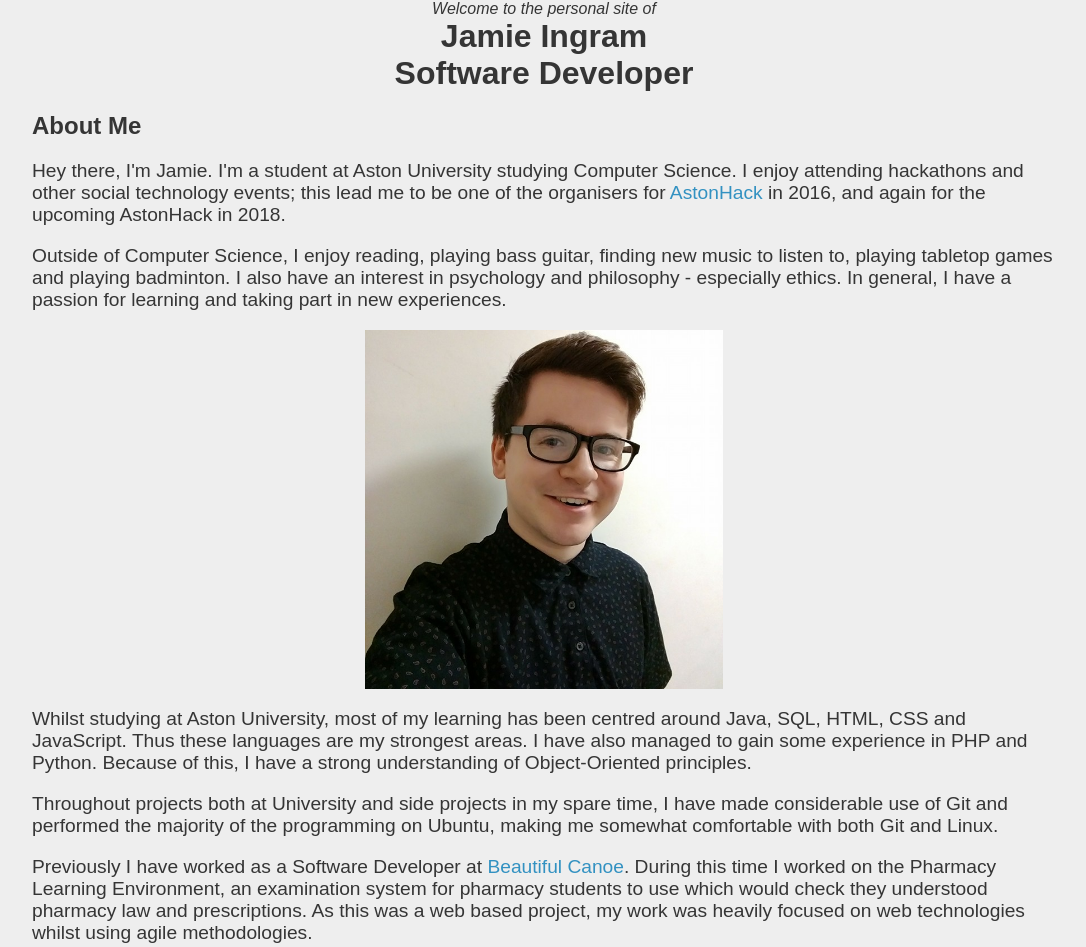
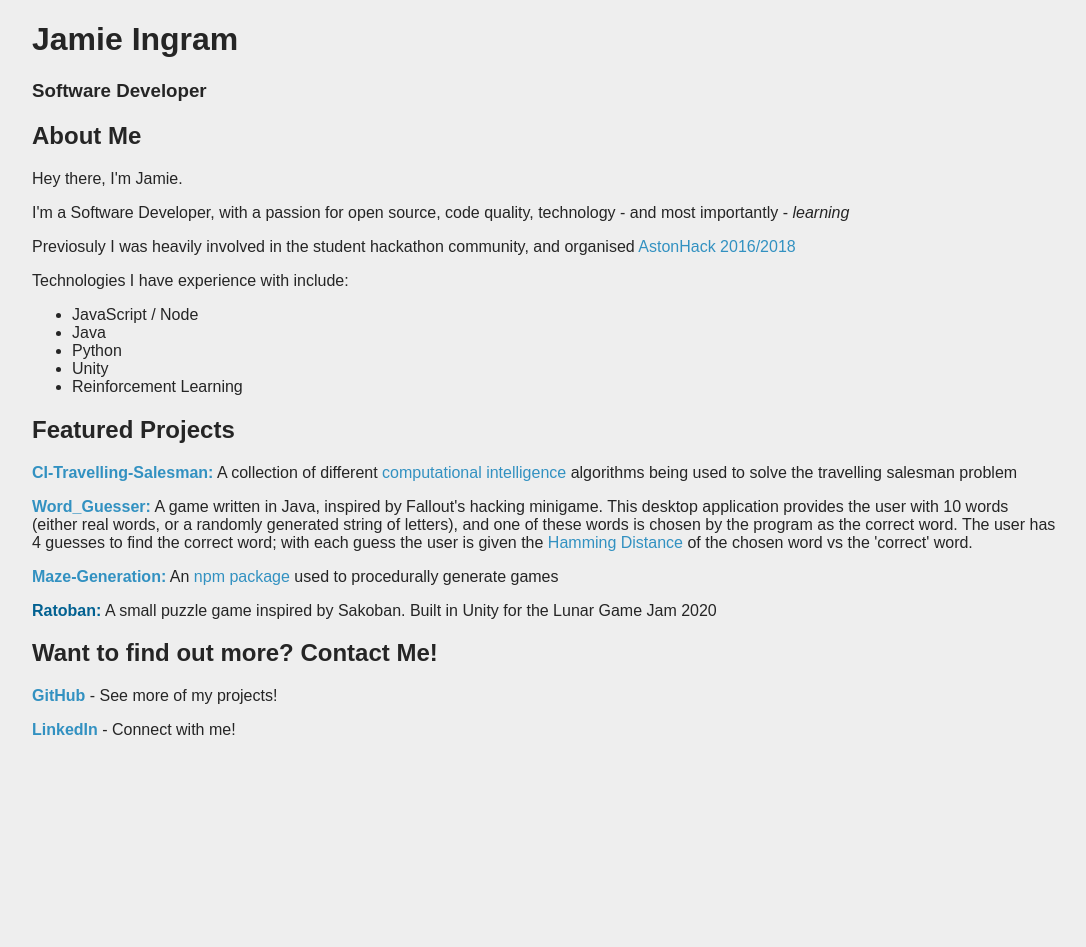
Before and after one commit to JRIngram/JRIngram.github.io, a plain HTML site: page index.html in a window 1280 px wide. Shown: the top 947 px of the page, without its empty margins (96-1182 px from the left). After the commit the page ends 800 px from the top, so only its background shows below. Drawn offline with Linux system fonts and the light colour scheme; a script that the page names is missing.

Commit message:
Minimise design

```diff
--- a/index.html
+++ b/index.html
@@ -8,38 +8,38 @@
     <script src="scripts/header.js"></script>
   </head>
   <body>
-	<header style="text-align:center;">
-		<div id="introductionHeader">
-			<p><i>Welcome to the personal site of</i></p>
-			<span id="title"><h1>Jamie Ingram - Software Developer</h1></span>
+	<header>
+		<h1>Jamie Ingram</h1>
+		<h3>Software Developer</h3>
+	</header>
+	<main>
+		<section id="aboutMe">
+			<h2>About Me</h2>
+			<p>Hey there, I'm Jamie.</p>
+			<p>I'm a Software Developer, with a passion for open source, code quality, technology - and most importantly - <i>learning</i></p>
+			<p>Previosuly I was heavily involved in the student hackathon community, and organised <a href="https://astonhack.co.uk/">AstonHack 2016/2018</a></p>
+			<div>Technologies I have experience with include:
+			<ul>
+				<li>JavaScript / Node</li>
+				<li>Java</li>
+				<li>Python</li>
+				<li>Unity</li>
+				<li>Reinforcement Learning</li>
+			</ul>
 			</div>
-	</header>
-	<section class="aboutMe">
-		<h2>About Me</h2>
-		<p>Hey there, I'm Jamie. I'm a student at Aston University studying Computer Science. I enjoy attending hackathons and other social technology events; this lead me to be one of the organisers for <a href="https://astonhack.co.uk/" target="_blank"> AstonHack</a> in 2016, and again for the upcoming AstonHack in 2018.</p>
-		<p>Outside of Computer Science, I enjoy reading, playing bass guitar, finding new music to listen to, playing tabletop games and playing badminton. I also have an interest in psychology and philosophy - especially ethics. In general, I have a passion for learning and taking part in new experiences.</p>
-		<div id="photobreak">
-			<img src="images/me.jpg" alt="A picture of me!">
-		</div>
-		<p>Whilst studying at Aston University, most of my learning has been centred around Java, SQL, HTML, CSS and JavaScript. Thus these languages are my strongest areas. I have also managed to gain some experience in PHP and Python. Because of this, I have a strong understanding of Object-Oriented principles.</p>
-		<p>Throughout projects both at University and side projects in my spare time, I have made considerable use of Git and performed the majority of the programming on Ubuntu, making me somewhat comfortable with both Git and Linux.</p>
-		<p>Previously I have worked as a Software Developer at <a href="https://beautifulcanoe.com/" target="_blank">Beautiful Canoe</a>. During this time I worked on the Pharmacy Learning Environment, an examination system for pharmacy students to use which would check they understood pharmacy law and prescriptions. As this was a web based project, my work was heavily focused on web technologies whilst using agile methodologies.</p>
 		</section>
-	<section class="projects">
+		<section id="projects">
 			<h2>Featured Projects</h2>
+			<b class="projectTitle"><a href="https://github.com/JRIngram/CI-Travelling-Salesman" target ="_blank">CI-Travelling-Salesman:</a></b> A collection of different <a href="https://en.wikipedia.org/wiki/Computational_intelligence">computational intelligence</a> algorithms being used to solve the travelling salesman problem</p></li>
 			<p><b class="projectTitle"><a href="https://github.com/JRIngram/Word_Guesser" target ="_blank">Word_Guesser:</a></b> A game written in Java, inspired by Fallout's hacking minigame. This desktop application provides the user with 10 words (either real words, or a randomly generated string of letters), and one of these words is chosen by the program as the correct word. The user has 4 guesses to find the correct word; with each guess the user is given the <a href="https://en.wikipedia.org/wiki/Hamming_distance" target="_blank">Hamming Distance</a> of the chosen word vs the 'correct' word.</p>
-		<p><b class="projectTitle"><a href="https://github.com/JRIngram/FiLo" target ="_blank">FiLo:</a></b> A dummy website to demonstrate my knowledge of client-side and server side programming, using PHP, JavaScript, HTML and CSS. The idea behind this website is that a user would post lost items that they have found e.g. a lost necklace, another user would log-on to the website and see their lost necklace and 'claim' the item.</p>
-		<p><b class="projectTitle"><a href="https://github.com/JRIngram/GAExperiment" target ="_blank">Genetic Algorithm Experiment:</b></a> Software written originally written in Java to teach myself the basics of genetic algorithms. Currently it uses basic reproduction, crossover and mutation algorithms. In future I would like to make these more complex, and allow the user to switch between the different algorithms. In future I would like to allow this piece of open source software to become an educational tool so that others can benefit from my experimentations when learning about genetic algorithms.
-		<p>To see other projects of mine, please visit my <a href="https://github.com/JRIngram" target ="_blank">GitHub Page</a>.</p>
+			<p><b class="projectTitle"><a href="https://github.com/JRIngram/maze-gen" target ="_blank">Maze-Generation:</a></b> An <a href="https://www.npmjs.com/package/maze-generation">npm package</a> used to procedurally generate games</p>
+			<p><b class="projectTitle"><a href="">Ratoban:</a></b> A small puzzle game inspired by Sakoban. Built in Unity for the Lunar Game Jam 2020</p>
 		</section>
 		<section id="contactMe">
 			<h2>Want to find out more? Contact Me!</h2>
-		<p><a href="https://github.com/JRIngram" target ="_blank">GitHub: </a> If you're interested in any of my projects and want to ask questions about them or raise issues with them, checkout my GitHub.</p>
-		<p><a href="https://www.linkedin.com/in/jamieringram/" target="_blank">LinkedIn: </a> Connect with me if you wish to see a more detailed résumé or want to send me a message about potential opportunities.</p>
-                <p><a href="mailto:jamie@ingram.technology">Email: </a> If you have any queries or wish to e-mail me about potential projects and opportunities then send me e-mail and I will get back to you as soon as I am able.</p>
+			<p><b><a href="https://github.com/JRIngram" target ="_blank">GitHub</a></b> - See more of my projects!</p>
+			<p><b><a href="https://www.linkedin.com/in/jamieringram/" target="_blank">LinkedIn</a></b> - Connect with me!</p>
 		</section>
-	<footer style="text-align:center;">
-		<p><i>Website created and coded by myself. Like many of my projects it's open source! View the code <a href="https://github.com/JRIngram/JRIngram.github.io" target="_blank">here</a>!</i></p>
-	</footer>
+	</main>
   </body>
 </html>
--- a/scripts/header.js
+++ /dev/null
@@ -1,27 +0,0 @@
-window.onload = function(){
-	introductionHeader = document.getElementById('introductionHeader');
-	title = document.getElementById('title');
-	windowWidth = window.innerWidth;
-	reformatTitle(windowWidth)
-}
-
-
-
-window.onresize = function(){
-	windowWidth = window.innerWidth;
-	reformatTitle(windowWidth)
-}
-
-
-/*
-If the window width is less than 1350px then the title is split into two lines and the hyphen is removed
-If the window width is greater than 1350px then the title is placed as one line with a hyphen splitting the name and job.
-*/
-function reformatTitle(windowSize){
-	if(windowSize > 1350){
-		title.innerHTML = '<h1>Jamie Ingram - Software Developer</h1>';
-	}
-	else if (windowSize < 1350){
-		title.innerHTML = '<h1>Jamie Ingram</h1><h1>Software Developer</h1>';
-	}
-}
--- a/styles/main.css
+++ b/styles/main.css
@@ -1,43 +1,26 @@
 body{
-	width: 80%;
 	margin: auto;
 	font-family: Arial, sans-serif, serif;
 	font-size: 100%;
-	color: #353535;
+	color: #252525;
 	background-color: #EEE;
+	width: 80%;
+}
+
+main{
+	margin: auto;
+}
+
+header{
+	margin: auto;
+	width: 100%;
 }
 
 section > p{
-	font-size: 1.2em;
+	font-size: 1em;
 }
 
-header{
-	width: 100%;
-	margin: auto;
-}
-
-header h1{
-	width: 100%;
-	margin: auto;
-}
-
-footer{
-	width: 100%;
-	font-size: .75em;
-	color: #555;
-}
-
-footer > p{
-	margin: auto;
-	width: 50%;
-}
-
-
-
-section{
-	width: 100%;
-}
-
+/* Links */
 a{
 	color: #3291C1;
 	text-decoration: none;
@@ -51,35 +34,6 @@ a:hover{
 	color: #2279A8;
 }
 
-#introductionHeader{
-	width:50%;
-	margin: auto;
+#contactList{
+	list-style-type: none;
 }
-
-#introductionHeader > p{
-	width: 50%;
-	margin: auto;
-}
-
-#photobreak{
-	width: 50%;
-	margin: auto;
-}
-
-#photobreak > img{
-	width: 70%;
-	height: 70%;
-	margin-left: auto;
-	margin-right: auto;
-	display: block;
-}
-
-@media (max-width: 1100px){
-	#photobreak > img{
-		width: 100%;
-		height: 100%;
-		margin-left: auto;
-		margin-right: auto;
-		display: block;
-	}
-}
```
Also changed, not shown: images/me.jpg (deleted). Lines whose indentation alone changed are shown as unchanged.
